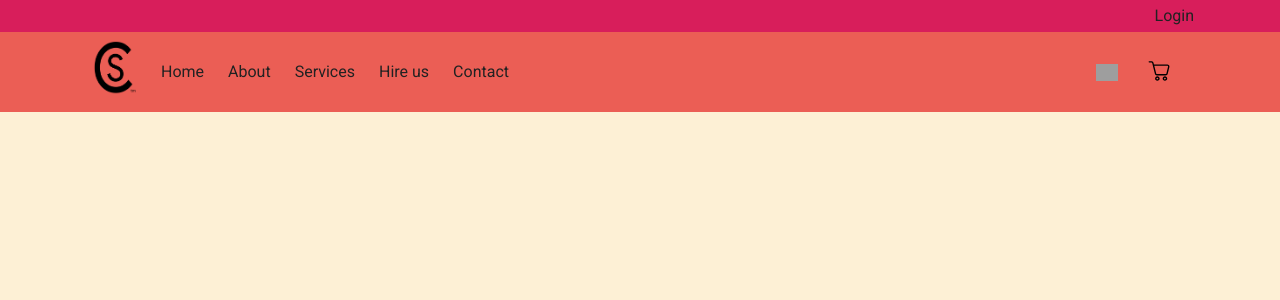
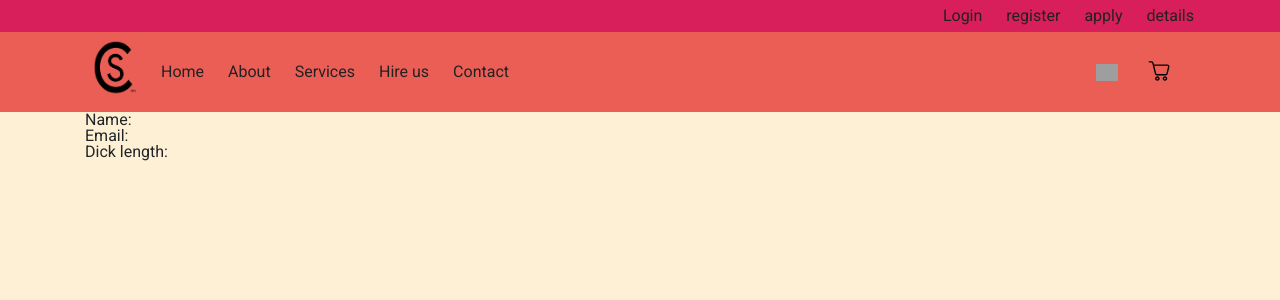
Before and after one commit to ryt587/app-dev, a Flask app: template templates/accountdetails.html in a window 1280 px wide. Shown: the top 300 px of the page. Run offline with Flask 2, Linux system fonts and the light colour scheme; the template is opened without the code that fills it, so the values that code supplies are empty; some libraries are stand-ins or nearby versions; grey boxes are pictures that could not be loaded.

Commit message:
created files

```diff
--- a/main.py
+++ b/main.py
@@ -232,5 +232,15 @@ def delete_customer(id):
 
     return redirect(url_for('retrieve_customers'))
 
+@app.route('/apply')
+def sellerapply():
+    return render_template('sellerapplication.html')
+
+@app.route('/accountdetails')
+def accountdetails():
+    return render_template('accountdetails.html')
+
+
+
 if __name__ == '__main__':
     app.run()
--- a/templates/accountdetails.html
+++ b/templates/accountdetails.html
@@ -2,6 +2,21 @@
 {% block title %}Account Details Page{% endblock %}
 {% block content %}
 <body>
-
+<div class="container">
+	<table>
+	<tr>
+		<th>Name:</th>
+		<td></td>
+		</tr>
+	<tr>
+		<th>Email:</th>
+		<td></td>
+		</tr>
+	<tr>
+		<th>Dick length:</th>
+		<td></td>
+		</tr>
+	</table>
+	</div>
 </body>
 {% endblock %}
--- a/templates/includes/_navbar.html
+++ b/templates/includes/_navbar.html
@@ -12,6 +12,9 @@
       </div>
       <div class="site-header__end top">
         <a href="/login">Login</a>
+        <a href="/register">register</a> <!--Temp until a links are made inside login page-->
+        <a href="/apply">apply</a>
+        <a href="/accountdetails">details</a>
       </div>
     </div>
   </div>
--- a/templates/sellerapplication.html
+++ b/templates/sellerapplication.html
@@ -2,6 +2,10 @@
 {% block title %}SellerApp Page{% endblock %}
 {% block content %}
 <body>
-
+<div class="container">
+	<fieldset>
+	<legend>Seller's Application</legend>
+	</fieldset>
+	</div>
 </body>
 {% endblock %}
```
